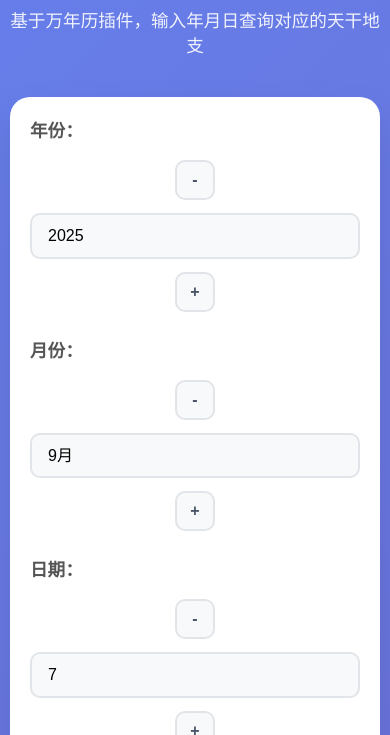
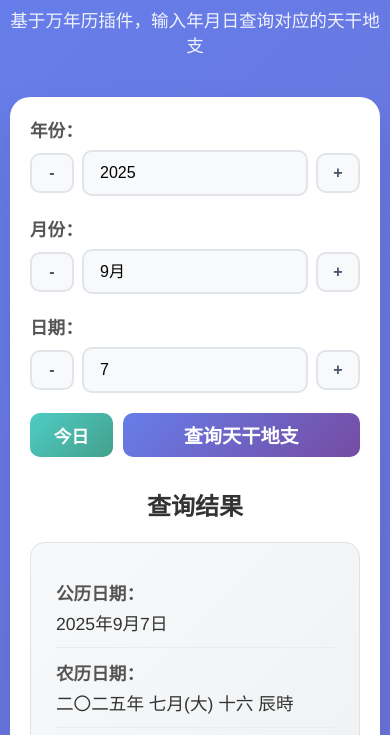
Before and after one commit to xcyymuyu/wannianli, a website: page index.html in a window 390 px wide. Shown: the part 59-794 px from the top of the page. Drawn offline with Linux system fonts and the light colour scheme; files whose address does not match are found by name.

Commit message:
按钮比例

```diff
--- a/index.html
+++ b/index.html
@@ -28,16 +28,78 @@
         main { background: white; border-radius: 20px; padding: 40px; box-shadow: 0 20px 40px rgba(0,0,0,0.1); margin-bottom: 20px; }
         .input-section { margin-bottom: 30px; }
         .input-group { display: flex; align-items: center; margin-bottom: 20px; }
-        .input-group label { min-width: 80px; font-weight: 500; color: #555; }
+        .input-group label { min-width: 80px; font-weight: 500; color: #555; flex-shrink: 0; }
         .input-group input, .input-group select { flex: 1; padding: 12px; border: 2px solid #e0e6ed; border-radius: 8px; font-size: 16px; -webkit-appearance: none; appearance: none; }
-        .adjust-btn { padding: 8px 12px; background: #f8f9fa; border: 1px solid #dee2e6; border-radius: 6px; cursor: pointer; font-size: 14px; margin: 0 5px; transition: all 0.2s ease; -webkit-tap-highlight-color: transparent; }
+        .adjust-btn {
+            padding: 8px 12px;
+            background: #f8f9fa;
+            border: 1px solid #dee2e6;
+            border-radius: 6px;
+            cursor: pointer;
+            font-size: 14px;
+            margin: 0 5px;
+            transition: all 0.2s ease;
+            -webkit-tap-highlight-color: transparent;
+            flex-shrink: 0;
+            height: 44px;
+            display: flex;
+            align-items: center;
+            justify-content: center;
+            min-width: 44px;
+        }
         .adjust-btn:hover { background: #e9ecef; }
         .adjust-btn:active { transform: scale(0.95); background: #dee2e6; }
-        .today-btn { padding: 10px 20px; background: #28a745; color: white; border: none; border-radius: 8px; cursor: pointer; font-size: 14px; margin-right: 10px; transition: all 0.2s ease; -webkit-tap-highlight-color: transparent; }
+        .today-btn {
+            padding: 10px 20px;
+            background: #28a745;
+            color: white;
+            border: none;
+            border-radius: 8px;
+            cursor: pointer;
+            font-size: 14px;
+            margin-right: 0;
+            transition: all 0.2s ease;
+            -webkit-tap-highlight-color: transparent;
+            flex-shrink: 0;
+            height: 44px;
+            display: flex;
+            align-items: center;
+            justify-content: center;
+            width: 10%;
+            min-width: 80px;
+        }
         .today-btn:hover { background: #218838; }
         .today-btn:active { transform: scale(0.95); background: #1e7e34; }
-        .input-with-buttons { display: flex; align-items: center; flex: 1; }
-        #queryBtn { width: 100%; padding: 15px; background: linear-gradient(135deg, #667eea 0%, #764ba2 100%); color: white; border: none; border-radius: 10px; font-size: 18px; font-weight: 600; cursor: pointer; transition: all 0.2s ease; -webkit-tap-highlight-color: transparent; }
+        .input-with-buttons {
+            display: flex;
+            align-items: center;
+            flex: 1;
+            gap: 5px;
+        }
+        .button-group {
+            display: flex;
+            align-items: center;
+            gap: 10px;
+            width: 100%;
+            flex-direction: row;
+        }
+        #queryBtn {
+            flex: 1;
+            padding: 15px;
+            background: linear-gradient(135deg, #667eea 0%, #764ba2 100%);
+            color: white;
+            border: none;
+            border-radius: 10px;
+            font-size: 18px;
+            font-weight: 600;
+            cursor: pointer;
+            transition: all 0.2s ease;
+            -webkit-tap-highlight-color: transparent;
+            height: 44px;
+            display: flex;
+            align-items: center;
+            justify-content: center;
+        }
         #queryBtn:hover { transform: translateY(-2px); box-shadow: 0 4px 12px rgba(102, 126, 234, 0.4); }
         #queryBtn:active { transform: translateY(0); box-shadow: 0 2px 6px rgba(102, 126, 234, 0.3); }
         .result-section { margin-top: 30px; }
@@ -55,12 +117,81 @@
             .container { padding: 10px; }
             header h1 { font-size: 2rem; }
             main { padding: 20px; border-radius: 15px; }
-            .input-group { flex-direction: column; align-items: stretch; }
-            .input-group label { min-width: auto; margin-bottom: 5px; }
-            .input-with-buttons { flex-direction: column; }
-            .adjust-btn { margin: 5px 0; }
-            .button-group { display: flex; flex-direction: column; gap: 10px; }
-            .today-btn, #queryBtn { width: 100%; }
+            .input-group {
+                flex-direction: column;
+                align-items: stretch;
+                gap: 8px;
+            }
+            .input-group label {
+                min-width: auto;
+                margin-bottom: 0;
+                text-align: left;
+            }
+            .input-with-buttons {
+                display: flex;
+                align-items: center;
+                gap: 5px;
+                flex-direction: row;
+            }
+            .adjust-btn {
+                margin: 0;
+                padding: 10px 12px;
+                font-size: 16px;
+                height: 44px;
+            }
+            .button-group {
+                display: flex !important;
+                flex-direction: row !important;
+                gap: 10px;
+                align-items: center;
+                width: 100%;
+            }
+            .today-btn {
+                width: 25% !important;
+                min-width: 60px;
+                padding: 12px 8px;
+                font-size: 14px;
+                height: 44px;
+                flex-shrink: 0;
+            }
+            #queryBtn {
+                flex: 1 !important;
+                padding: 12px 16px;
+                font-size: 16px;
+                height: 44px;
+            }
+        }
+
+        /* 超小屏幕优化 */
+        @media (max-width: 480px) {
+            .input-with-buttons {
+                flex-wrap: wrap;
+                gap: 3px;
+            }
+            .adjust-btn {
+                padding: 8px 10px;
+                font-size: 14px;
+                height: 44px;
+            }
+            .button-group {
+                flex-direction: row !important;
+                gap: 8px;
+                display: flex !important;
+            }
+            .today-btn {
+                width: 25% !important;
+                min-width: 60px;
+                padding: 12px 6px;
+                font-size: 12px;
+                height: 44px;
+                flex-shrink: 0;
+            }
+            #queryBtn {
+                flex: 1 !important;
+                padding: 14px 16px;
+                font-size: 16px;
+                height: 44px;
+            }
         }
 
         /* 微信浏览器特殊优化 */
@@ -204,7 +335,7 @@
         <footer>
             <p>使用 lunisolar.js 万年历插件实现</p>
             <div class="version-info">
-                <span id="versionDisplay" style="color: white; font-weight: 600; text-shadow: 1px 1px 2px rgba(0,0,0,0.3); font-size: 1rem;">版本: v1.0.2</span>
+                <span id="versionDisplay" style="color: white; font-weight: 600; text-shadow: 1px 1px 2px rgba(0,0,0,0.3); font-size: 1rem;">版本: v1.0.0</span>
             </div>
         </footer>
     </div>
--- a/src/js/script.js
+++ b/src/js/script.js
@@ -1513,7 +1513,8 @@ document.addEventListener('DOMContentLoaded', initApp);
  * 版本信息
  */
 const versionInfo = {
-    version: 'v1.0.2',
+    // 版本号
+    version: 'v1.0.5',
     buildDate: new Date().toISOString().split('T')[0]
 };
 
```
